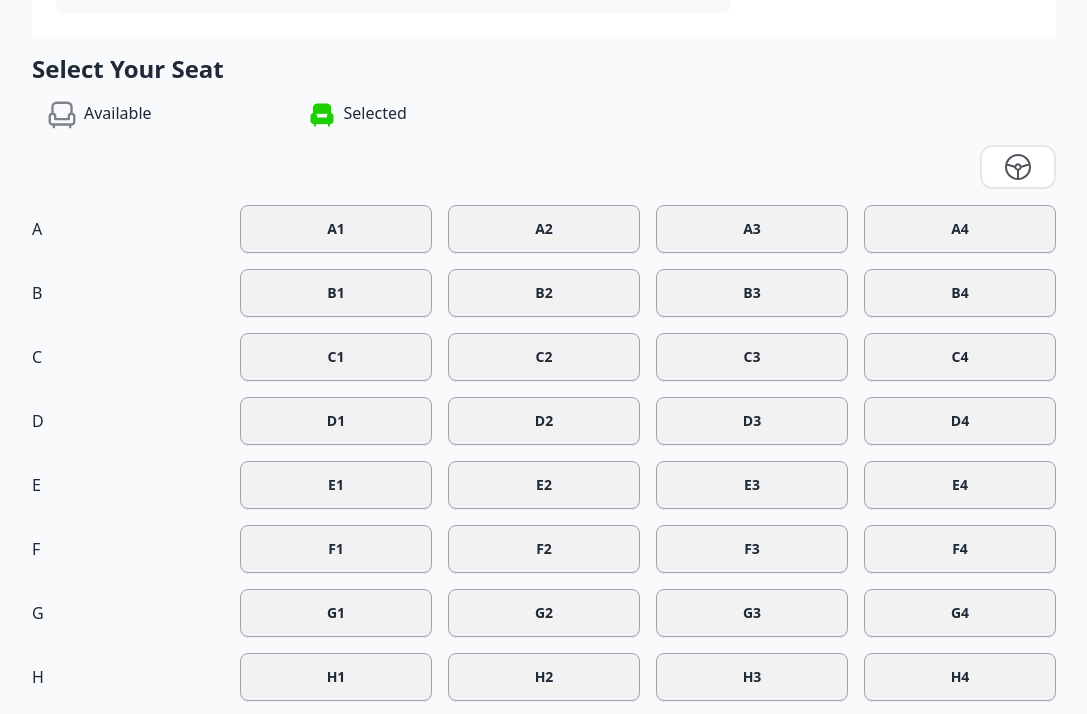
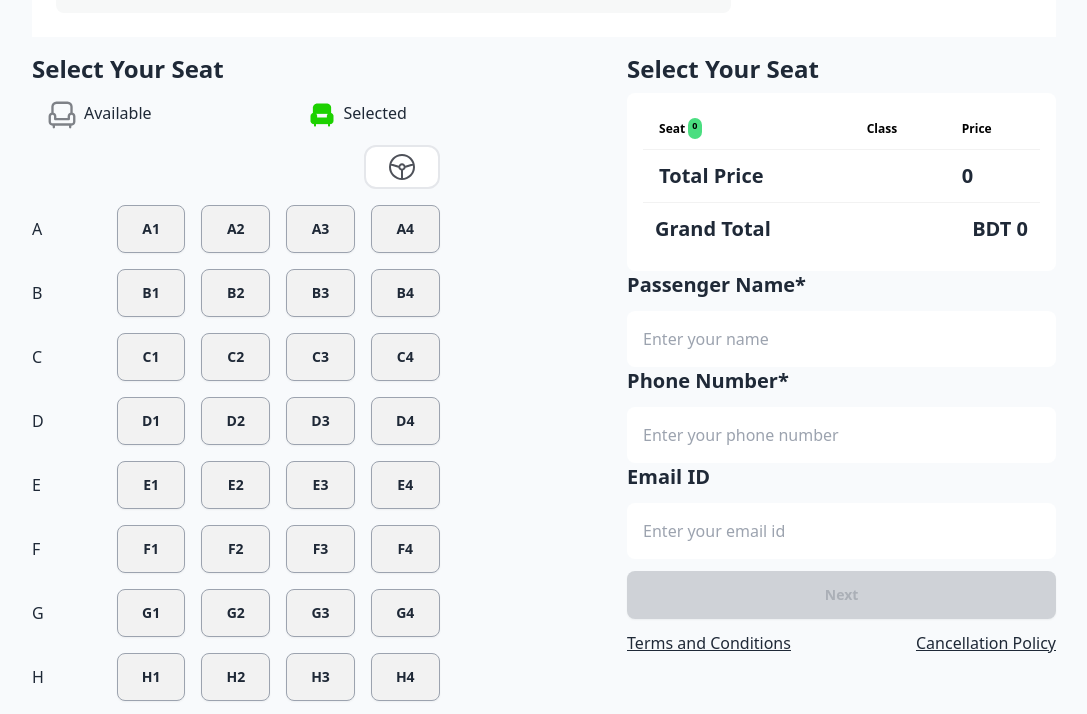
Before and after one commit to farzanafatema/smart-ticketing, a plain HTML site: page index.html in a window 1280 px wide. Shown: the part 2229-2943 px from the top of the page, without its empty margins (96-1183 px from the left). Drawn offline with nearby package versions, Linux system fonts and the light colour scheme; a script that the page names is missing.

Commit message:
forget row

```diff
--- a/index.html
+++ b/index.html
@@ -231,7 +231,7 @@
                 </div>
             </div>
         </section>
-        <section class="flex flex-col lg:justify-between ">
+        <section class="flex flex-row lg:justify-between ">
             <!-- left side -->
             <section class="">
                 <h1 class="font-bold text-2xl">Select Your Seat</h1>
```
